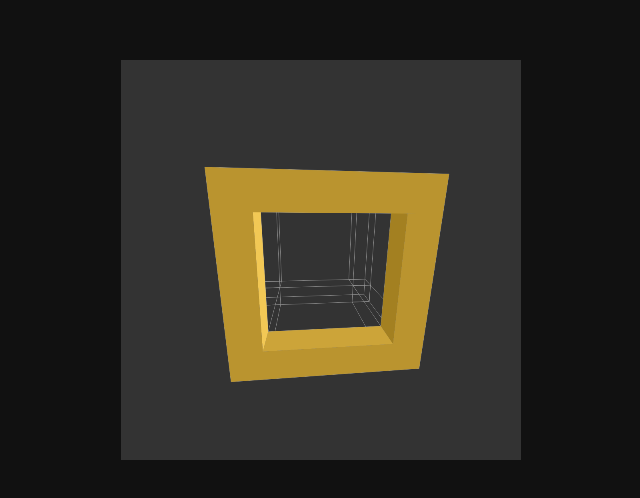
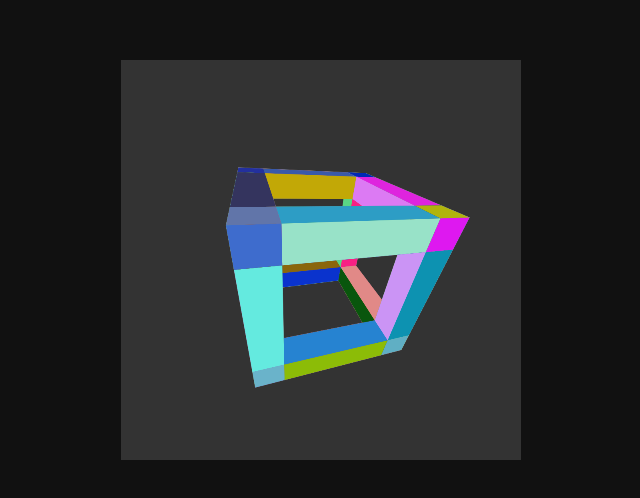
Before and after one commit to krystofpiorecky/impossible_cube, a plain HTML site: page index.html in a window 1280 px wide. Shown: the part 140-638 px from the top of the page, without its empty margins (319-959 px from the left). Drawn offline with Linux system fonts and the light colour scheme.

Commit message:
Sides with rendering priorities

```diff
--- a/assets/js/block.js
+++ b/assets/js/block.js
@@ -8,6 +8,7 @@ class Block
 		this.points = [];
 
 		this.createPoints();
+		this.createSides();
 	}
 
 	createPoints()
@@ -33,6 +34,29 @@ class Block
 				)
 			);
 		}
+	}
+
+	createSides()
+	{
+		let points = [
+			[0,4,6,2],
+			[1,5,7,3],
+			[2,3,7,6],
+			[0,1,5,4],
+			[0,1,3,2],
+			[4,5,7,6]
+		];
+
+		this.sides = points.map(points => {
+			return new Side(
+				[
+					this.points[points[0]],
+					this.points[points[1]],
+					this.points[points[2]],
+					this.points[points[3]]
+				]
+			);
+		});
 	}
 
 	draw(_canvas)
--- a/assets/js/impossible_cube.js
+++ b/assets/js/impossible_cube.js
@@ -9,6 +9,7 @@ class ImpossibleCube
 		this.blocks = [];
 
 		this.createBlocks();
+		this.createSides();
 	}
 
 	draw(_canvas)
@@ -22,77 +23,79 @@ class ImpossibleCube
 			block => block.draw(_canvas)
 		);
 
-		let shapes = [
-			[
-				[4, 3],
-				[4, 7],
-				[4, 5],
-				[4, 1]
-			],
-			[
-				[5, 2],
-				[5, 6],
-				[5, 4],
-				[5, 0]
-			],
-			[
-				[4, 3],
-				[4, 7],
-				[5, 6],
-				[5, 2]
-			],
-			[
-				[4, 1],
-				[4, 5],
-				[5, 4],
-				[5, 0]
-			],
-			[
-				[0, 1],
-				[0, 0],
-				[1, 2],
-				[1, 3],
-				[5, 1],
-				[5, 0],
-				[5, 2],
-				[4, 3],
-				[4, 1],
-				[0, 3]
-			]
-		];
+		// let outer = [
+		// 	[], [], [], [],
+		// 	[], [], [], [],
+		// 	[], [], [], [],
 
-		let colors = [
-			"#f2c855",
-			"#a38021",
-			"#cca439",
-			"#cca439",
-			"#ba942f"
-		]
+		// 	[4], [4], [4], [4],
+		// 	[], [], [], []
+		// ];
 
-		shapes.forEach(
-			(shape, index) => {
-				_canvas.fillStyle = colors[index];
-				_canvas.beginPath();
-				let first = true;
-				shape.forEach(([block, point]) => {
-					let {x, y} = this
-						.blocks[block]
-						.points[point]
-						.toVector2()
-						.center(screen_size);
+		// let colors = [
+		// 	"#f2c855",
+		// 	"#a38021",
+		// 	"#cca439",
+		// 	"#cca439",
+		// 	"#ba942f"
+		// ];
 
-					if(first)
-					{
-						_canvas.moveTo(x, y);
-						first = false;
-					}
-					else
-						_canvas.lineTo(x, y);
-				});
-				_canvas.fill();
-			}
+		this.sides = this.sides.sort(
+			(a, b) => a.distance > b.distance ? -1 : 1
 		);
 
+		this.sides.forEach(
+			side => side.draw(_canvas)
+		);
+
+		// shapes.forEach(
+		// 	(shape, index) => {
+		// 		_canvas.fillStyle = colors[index];
+
+		// 		let first = true;
+		// 		shape.forEach(([block, point]) => {
+		// 			let {x, y} = this
+		// 				.blocks[block]
+		// 				.points[point]
+		// 				.toVector2()
+		// 				.center(screen_size);
+
+		// 			if(first)
+		// 			{
+		// 				_canvas.moveTo(x, y);
+		// 				first = false;
+		// 			}
+		// 			else
+		// 				_canvas.lineTo(x, y);
+		// 		});
+		// 		_canvas.fill();
+		// 	}
+		// );
+
+	}
+
+	createSides()
+	{
+		// let outer = [
+		// 	[2,3,4,5], [4], [4], [4],
+		// 	[4], [4], [], [],
+		// 	[], [], [], [],
+
+		// 	[4], [4], [4], [4],
+		// 	[], [], [], []
+		// ];
+
+		this.sides = [];
+
+		this.blocks.forEach(
+			(block, blockIndex) =>
+			block.sides.forEach(
+				(side, sideIndex) =>
+				{
+					this.sides.push(side);
+				}
+			)
+		);
 	}
 
 	createBlocks()
@@ -105,13 +108,18 @@ class ImpossibleCube
 		let dist = [
 			new Vector3(0, -0.5, -0.5), new Vector3(0, 0.5, -0.5), new Vector3(0, 0.5, 0.5), new Vector3(0, -0.5, 0.5),
 			new Vector3(-0.5, 0, -0.5), new Vector3(0.5, 0, -0.5), new Vector3(0.5, 0, 0.5), new Vector3(-0.5, 0, 0.5),
-			new Vector3(-0.5, -0.5, 0), new Vector3(0.5, -0.5, 0), new Vector3(0.5, 0.5, 0), new Vector3(-0.5, 0.5, 0)
+			new Vector3(-0.5, -0.5, 0), new Vector3(0.5, -0.5, 0), new Vector3(0.5, 0.5, 0), new Vector3(-0.5, 0.5, 0),
+
+			new Vector3(-0.5, -0.5, -0.5), new Vector3(0.5, -0.5, -0.5), new Vector3(-0.5, 0.5, -0.5), new Vector3(0.5, 0.5, -0.5),
+			new Vector3(-0.5, -0.5, 0.5), new Vector3(0.5, -0.5, 0.5), new Vector3(-0.5, 0.5, 0.5), new Vector3(0.5, 0.5, 0.5)
 		];
 
 		let sizes = [
-			new Vector3(x, 0, 0).add(new Vector3(w, w, w)),
+			new Vector3(x, 0, 0).add(new Vector3(-w, w, w)),
 			new Vector3(0, y, 0).add(new Vector3(w, -w, w)),
-			new Vector3(0, 0, z).add(new Vector3(w, w, -w))
+			new Vector3(0, 0, z).add(new Vector3(w, w, -w)),
+			new Vector3(w, w, w),
+			new Vector3(w, w, w)
 		];
 
 		for(let i = 0; i < dist.length; i++)
--- a/assets/js/main.js
+++ b/assets/js/main.js
@@ -53,8 +53,12 @@ function draw()
 
 	icube.draw(c);
 
-	icube.rotateY(Math.PI/600 * (Math.sin(t/30))); //icube.rotateY(Math.PI/200 * (Math.sin(t/30)-1));
-	icube.rotateX(Math.PI/2000 * (Math.sin(t/120)));
+	// icube.rotateY(Math.PI/300 * (Math.sin(t/30))); //icube.rotateY(Math.PI/200 * (Math.sin(t/30)-1));
+	// icube.rotateX(Math.PI/1000 * (Math.sin(t/120)));
+
+	icube.rotateY(Math.PI/200);
+	icube.rotateX(Math.PI/300);
+	icube.rotateZ(Math.PI/800);
 
 	// c.beginPath();
 	// c.moveTo(100, 100);
--- /dev/null
+++ b/assets/js/side.js
@@ -0,0 +1,71 @@
+class Side
+{
+	constructor(_points, _position)
+	{
+		this.points = _points;
+		this.color =
+			"rgba(" + Math.floor(Math.random()*255) +
+			"," + Math.floor(Math.random()*255) +
+			"," + Math.floor(Math.random()*255) + ",1)";
+	}
+
+	draw(_canvas)
+	{
+		let screen_size = new Vector2(
+			_canvas.canvas.width,
+			_canvas.canvas.height
+		);
+
+		let first = true;
+
+		_canvas.fillStyle = this.color;
+
+		_canvas.beginPath();
+
+		this.points.forEach(point => {
+			let {x, y} = point
+				.toVector2()
+				.center(screen_size);
+
+			if(first)
+			{
+				_canvas.moveTo(x, y);
+				first = false;
+			}
+			else
+				_canvas.lineTo(x, y);
+		});
+
+		// let middle = this.points[0]
+		// 	.copy()
+		// 	.subtract({
+		// 		x: (this.points[0].x - this.points[2].x) / 2,
+		// 		y: (this.points[0].y - this.points[2].y) / 2,
+		// 		z: (this.points[0].z - this.points[2].z) / 2
+		// 	});
+
+		// let {x, y} = middle
+		// 	.toVector2()
+		// 	.center(screen_size);
+		// _canvas.arc(x, y, 20, 0, 2 * Math.PI);
+
+		_canvas.fill();
+	}
+
+	get distance()
+	{
+		const {x, y, z} = this.points[0]
+			.copy()
+			.subtract({
+				x: (this.points[0].x - this.points[2].x) / 2,
+				y: (this.points[0].y - this.points[2].y) / 2,
+				z: (this.points[0].z - this.points[2].z) / 2
+			});
+
+		return Math.sqrt(
+			Math.pow(x, 2) +
+			Math.pow(y, 2) +
+			Math.pow(z, 2)
+		);
+	}
+}
--- a/index.html
+++ b/index.html
@@ -8,6 +8,7 @@
 	<script type="text/javascript" src="assets/js/vector2.js"></script>
 	<script type="text/javascript" src="assets/js/vector3.js"></script>
 	<script type="text/javascript" src="assets/js/block.js"></script>
+	<script type="text/javascript" src="assets/js/side.js"></script>
 	<script type="text/javascript" src="assets/js/impossible_cube.js"></script>
 </head>
 <body>
```
